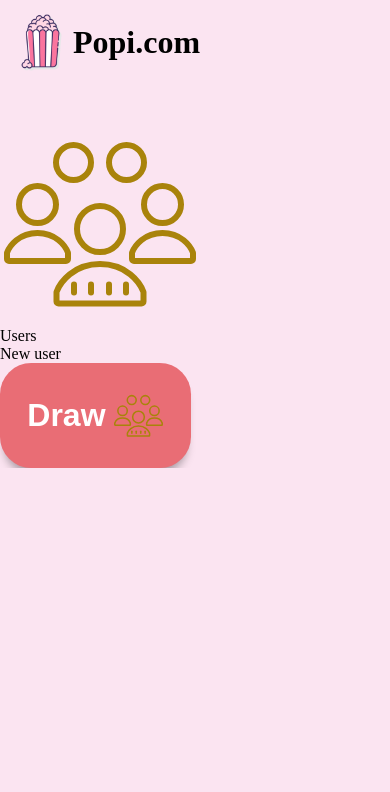
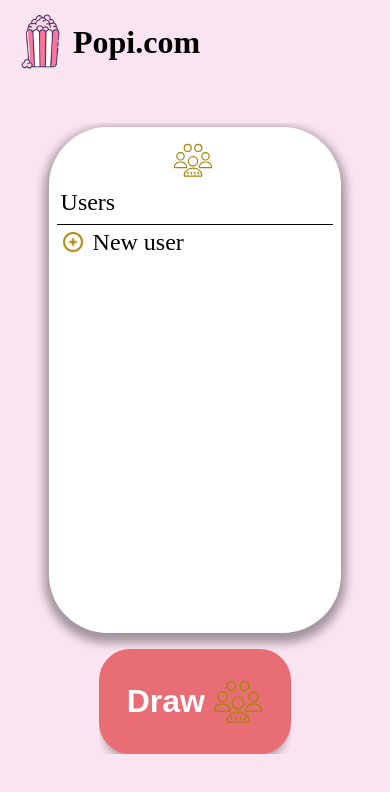
Before and after one commit to PietkaChlebka/Popi, a Next.js app: page /party in a window 390 px wide. Shown: the top 792 px of the page. Built offline with nearby package versions, Linux system fonts and the light colour scheme.

Commit message:
feat: finished party view mobile styling

```diff
--- a/src/views/PartyView/index.jsx
+++ b/src/views/PartyView/index.jsx
@@ -3,10 +3,12 @@
 import styles from "./style.module.scss";
 import Image from "next/image";
 
+import addGold from "@/../public/images/add-gold.png";
 import confirm from "@/../public/images/confirm.png";
 import smiley from "@/../public/images/smiley.png";
 import code from "@/../public/images/code-gold.svg";
 import group from "@/../public/images/group-gold.svg";
+import userIcon from "@/../public/images/user.png";
 import ActionButton from "@/components/ActionButton";
 import { useEffect, useState } from "react";
 import { useRouter } from "next/navigation";
@@ -76,11 +78,16 @@ function PartyView() {
 
   return (
     <div className={styles.container}>
+      <div className={styles.partyContainer}>
+        <div className={styles.partyInfo}>
           <div className={styles.groupImgContainer}>
-        <Image src={group} alt="group icon" />
+            <Image src={group} alt="group icon" fill />
           </div>
-      <p>{party?.name}</p>
-      <p>{partyCode}</p>
+          <div className={styles.partyData}>
+            <p className={styles.partyName}>{party?.name}</p>
+            <p className={styles.partyCode}>{partyCode}</p>
+          </div>
+        </div>
         <p className={styles.usersHeader}>Users</p>
         <ul className={styles.users}>
           {party?.users.map((user, index) => (
@@ -90,11 +97,16 @@ function PartyView() {
                 seeUser(user.userCode);
               }}
             >
+              <Image src={userIcon} width={24} height={24} />
               {user.name}
             </li>
           ))}
-        <li onClick={addNewUser}>New user</li>
+          <li onClick={addNewUser}>
+            <Image src={addGold} width={24} height={24} />
+            New user
+          </li>
         </ul>
+      </div>
 
       <div className={styles.actionBtnContainer}>
         <ActionButton action={""} image={group} imageAlt={""} label={"Draw"} />
--- a/src/views/PartyView/style.module.scss
+++ b/src/views/PartyView/style.module.scss
@@ -0,0 +1,70 @@
+@import "@/styles/variables.scss";
+@import "@/styles/mixins.scss";
+
+.container {
+  display: flex;
+  flex-direction: column;
+  justify-content: center;
+  align-items: center;
+  gap: 4vw;
+  padding: 1vw;
+
+  .partyContainer {
+    display: flex;
+    flex-direction: column;
+    align-items: center;
+    height: 60vh;
+    width: 75vw;
+    background-color: $white;
+    border-radius: 15vw;
+    box-shadow: $shadowBig;
+    padding: 2vw;
+
+    .partyInfo {
+      display: flex;
+      flex-direction: row;
+      align-items: center;
+      gap: 4px;
+      min-height: 50px;
+
+      .groupImgContainer {
+        width: 40px;
+        height: 40px;
+      }
+
+      .partyData {
+        .partyName {
+          font-size: 1.5rem;
+        }
+
+        .partyCode {
+          font-size: 1rem;
+        }
+      }
+    }
+
+    .usersHeader {
+      font-size: 1.5rem;
+      border-bottom: 1px solid $black;
+      padding: 0.25rem;
+      width: 100%;
+      min-height: 2.5rem;
+    }
+
+    .users {
+      width: 100%;
+      display: flex;
+      flex-direction: column;
+      gap: 8px;
+      height: 100%;
+
+      li {
+        padding: 0.25rem;
+        font-size: 1.5rem;
+        display: flex;
+        align-items: center;
+        gap: 0.5rem;
+      }
+    }
+  }
+}
```
Also changed, not shown: public/images/add-gold.png (added). Lines whose indentation alone changed are shown as unchanged.
